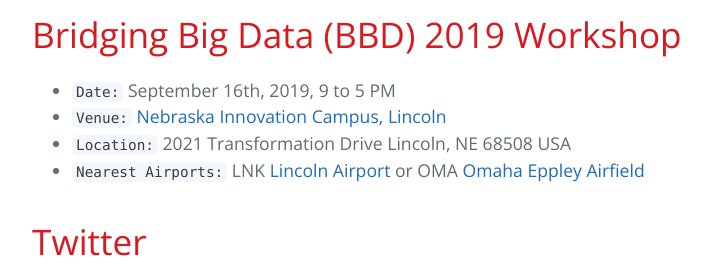
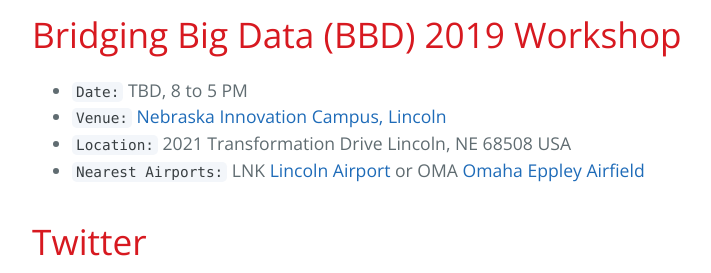
Before and after one commit to BridgingBigData/BridgingBigData.github.io, a Jekyll site: the page built from pages/bbd2019.md, in a window 1280 px wide and 900 px high, scrolled down 563 px, cut to the strip 182-455 px from the top of the window. Shown: the whole strip, without its empty margins (192-903 px from the left). Built offline with Jekyll 4.4.1, drawn with Linux system fonts in a browser that asks for light colours.

Commit message:
Update bbd2019.md

````diff
--- a/pages/bbd2019.md
+++ b/pages/bbd2019.md
@@ -6,7 +6,7 @@
 ![NSF](http://www.nsf.gov/images/logos/nsf1.gif)
 
 # Bridging Big Data (BBD) 2019 Workshop
-* ```Date:``` September 16th, 2019, 9 to 5 PM
+* ```Date:``` TBD, 8 to 5 PM
 * ```Venue:``` [Nebraska Innovation Campus, Lincoln](https://innovate.unl.edu/directions)
 * ```Location:``` 2021 Transformation Drive Lincoln, NE 68508 USA
 * ```Nearest Airports:``` LNK [Lincoln Airport](https://www.lincolnairport.com) or OMA [Omaha Eppley Airfield](http://www.flyoma.com)
````
